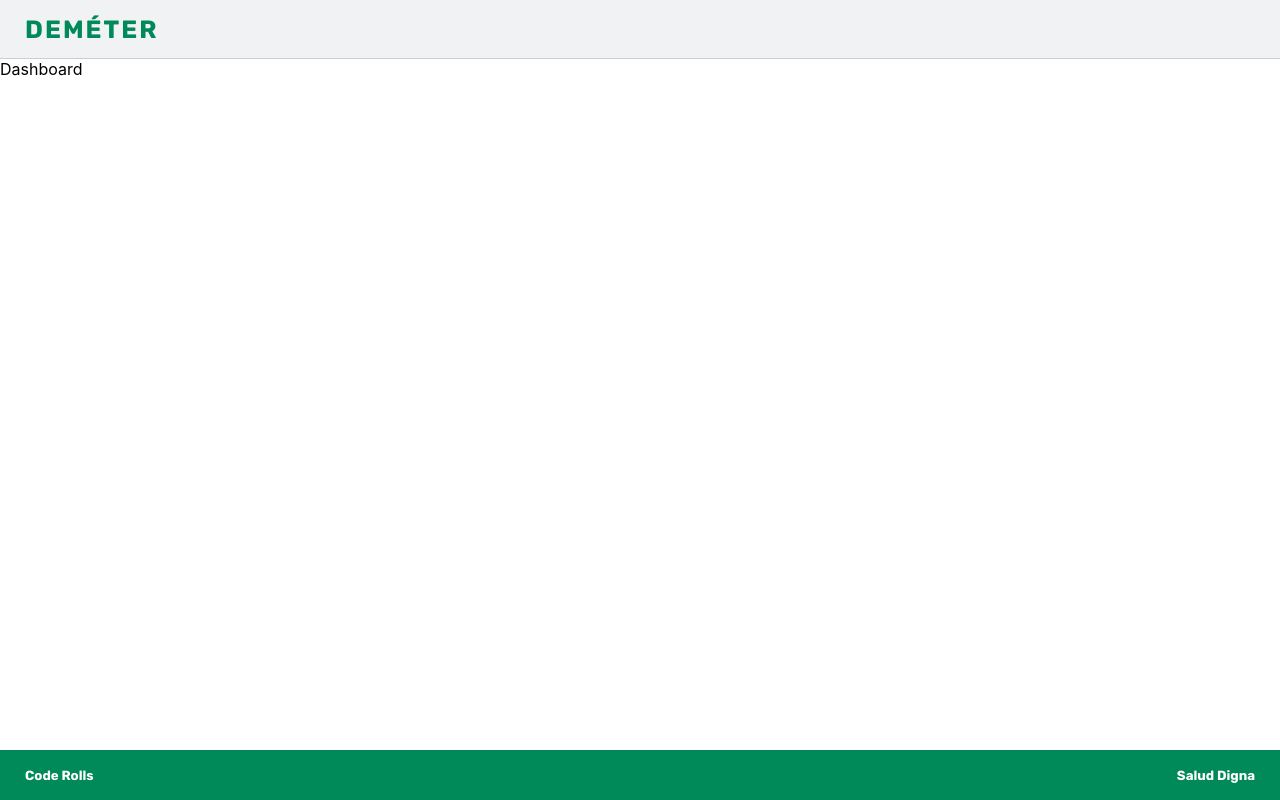
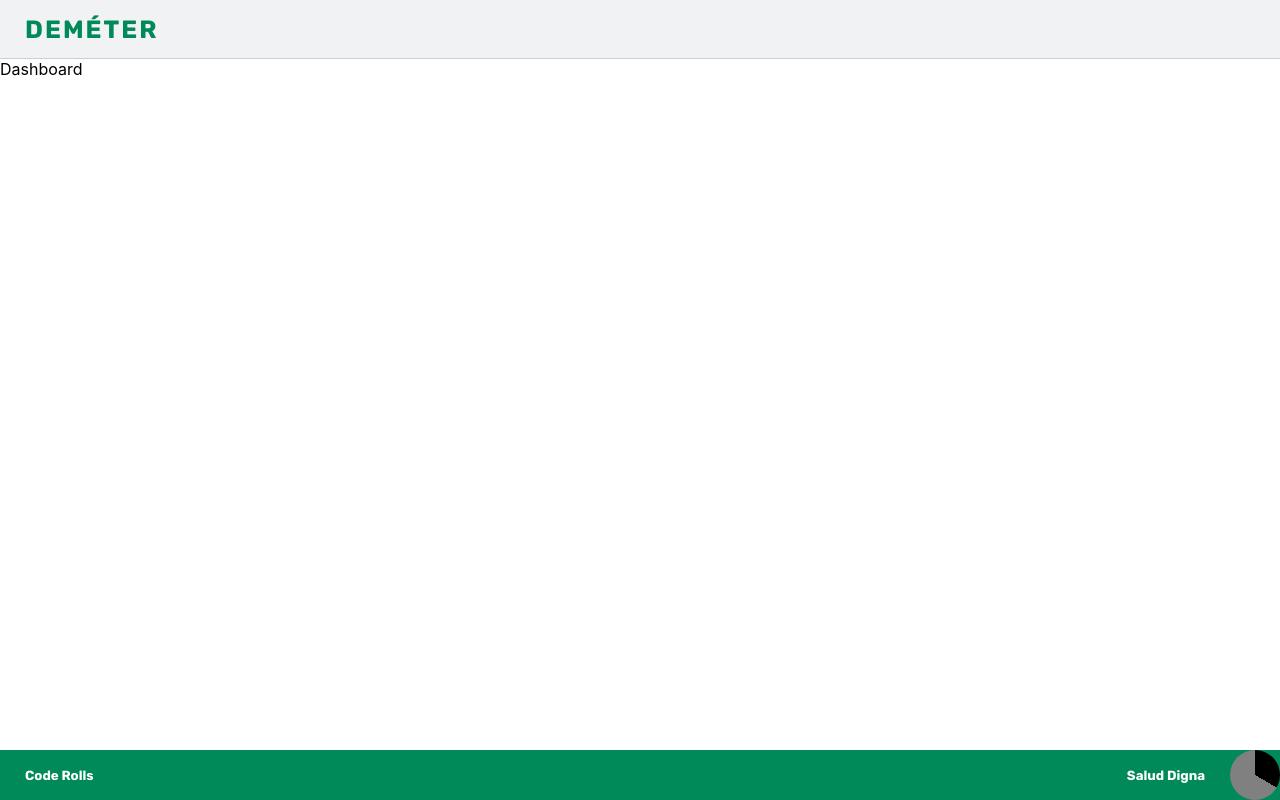
Before and after one commit to dixtinox/Code-Rolls-Talent-Land-2023, a React (Create React App) app in the folder FrontEND/code-rolls/: page / in a window 1280 px wide. Built offline with nearby package versions, Linux system fonts and the light colour scheme.

Commit message:
Circle component

```diff
--- /dev/null
+++ b/FrontEND/code-rolls/src/components/DashboardComponents/DayAchivement.js
@@ -0,0 +1,21 @@
+import React from 'react'
+
+const DayAchivement = ({ colorA, colorB, colorC }) => {
+  return (
+    <div style={{
+        width: "50px",
+        height: "50px",
+        borderRadius: "50%",
+        background: `conic-gradient(${colorA} 0, ${colorA} 120deg, ${colorB} 120deg, ${colorB} 240deg, ${colorC} 240deg)`
+      }}>
+      </div>
+  )
+}
+
+DayAchivement.defaultProps = {
+    colorA:"#808080",
+    colorB:"#808080",
+    colorC:"#808080",
+}
+
+export default DayAchivement
--- a/FrontEND/code-rolls/src/components/Footer.js
+++ b/FrontEND/code-rolls/src/components/Footer.js
@@ -1,10 +1,12 @@
 import React from 'react'
+import DayAchivement from './DashboardComponents/DayAchivement'
 
 const AppFooter = () => {
   return (
     <div className='AppFooter'>
         <h5 style={{paddingLeft: '25px', marginRight: 'auto'}}>Code Rolls</h5>
         <h5 style={{paddingRight: '25px'}}>Salud Digna</h5>
+        <DayAchivement colorA='#000'/>
     </div>
   )
 }
```
